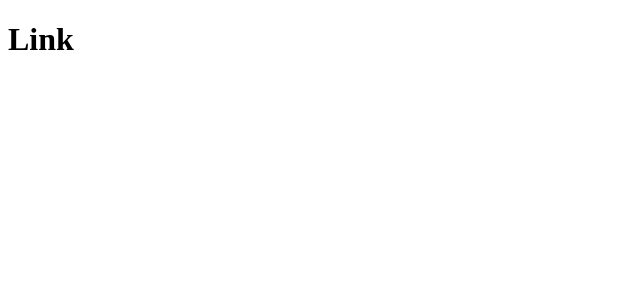
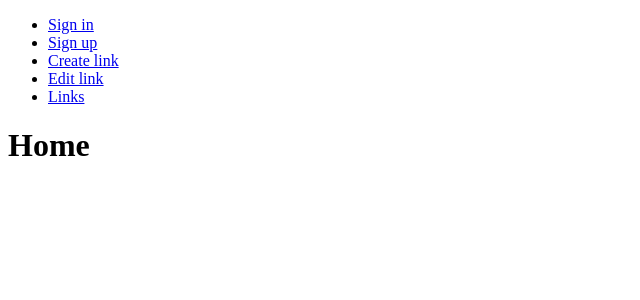
Before and after one commit to caioalencikas/links-frontend, a React (Create React App) app: page / in a window 1280 px wide. Shown: the top 300 px of the page, without its empty margins (0-640 px from the left). Built offline with nearby package versions, Linux system fonts and the light colour scheme.

Commit message:
Routes added.

```diff
--- a/package.json
+++ b/package.json
@@ -8,6 +8,7 @@
     "@testing-library/user-event": "^7.2.1",
     "react": "^16.13.1",
     "react-dom": "^16.13.1",
+    "react-router-dom": "^5.2.0",
     "react-scripts": "3.4.1"
   },
   "scripts": {
--- a/src/App.js
+++ b/src/App.js
@@ -1,7 +1,30 @@
 import React from 'react'
+import { BrowserRouter, Switch, Route, Link} from 'react-router-dom'
 
 const App = () => {
-    return <h1>Link</h1>
+    return (
+        <BrowserRouter>
+            <div>
+                <nav>
+                    <ul>
+                        <li><Link to='/sign-in'>Sign in</Link></li>
+                        <li><Link to='/sign-up'>Sign up</Link></li>
+                        <li><Link to='/manage/links/create'>Create link</Link></li>
+                        <li><Link to='/manage/links/edit'>Edit link</Link></li>
+                        <li><Link to='/manage/links'>Links</Link></li>
+                    </ul>
+                </nav>
+                <Switch>
+                    <Route path="/sign-in"><h1>Sign in</h1></Route>
+                    <Route path="/sign-up"><h1>Sign up</h1></Route>
+                    <Route path="/manage/links/create"><h1>Create Link</h1></Route>
+                    <Route path="/manage/links/edit"><h1>Edit Link</h1></Route>
+                    <Route path="/manage/links"><h1>Links</h1></Route>
+                    <Route path="/"><h1>Home</h1></Route>
+                </Switch>
+            </div>
+        </BrowserRouter>
+    )
 }
 
 export default App
```
Also changed, not shown: 1 other file (tests, documents, lock files or other folders).
